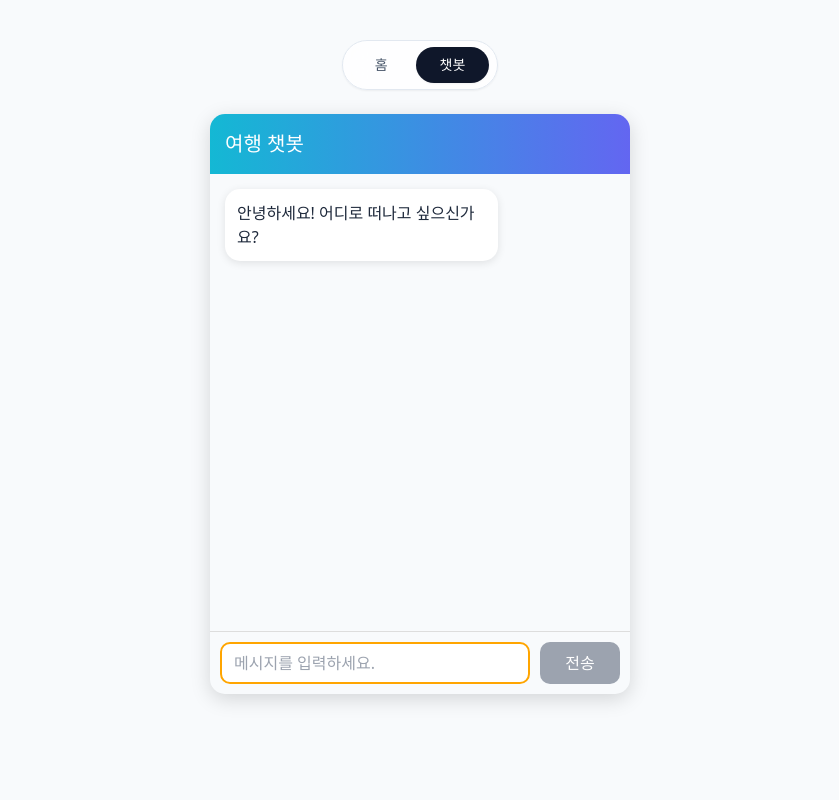
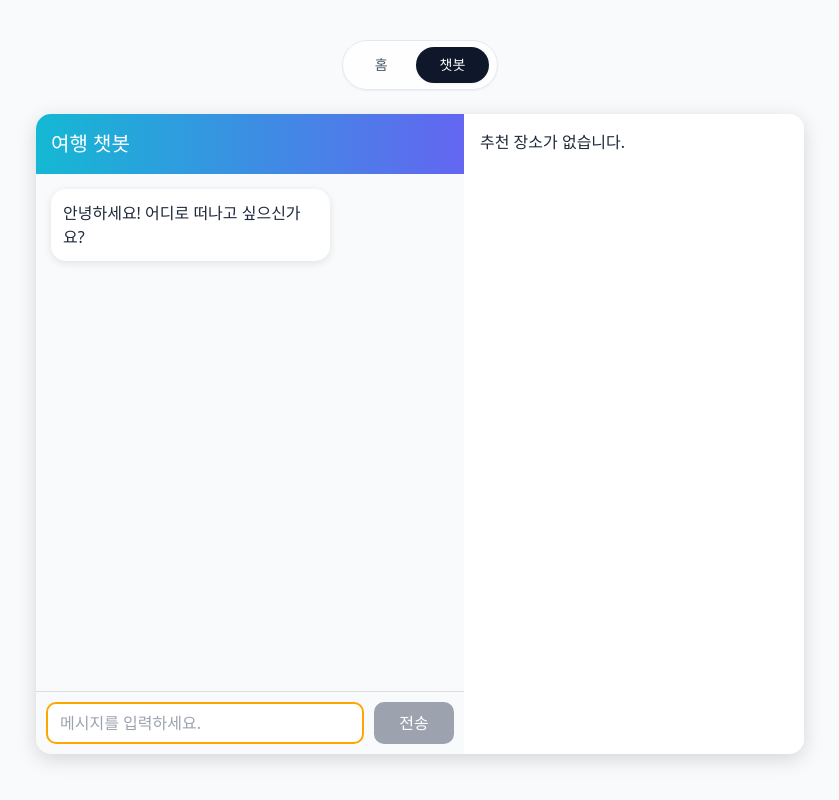
Before and after one commit to H-east-main/team_triple_H_project, a Vue app in the folder frontend/: page /chat in a window 1280 px wide. Shown: the whole page, without its empty margins (220-1059 px from the left). Built offline with nearby package versions, Linux system fonts and the light colour scheme; a web font is replaced by a local one.

Commit message:
chatbot 기능 추가, response에 해당하는 스팟 카드로 보여주기, 상호작용으로 지도 상에 보여주기 추가

```diff
--- a/frontend/src/components/ChatBot.vue
+++ b/frontend/src/components/ChatBot.vue
@@ -1,50 +1,53 @@
 <template>
   <div class="chat-container">
+    <div class="chat-column">
+      <div class="header">여행 챗봇</div>
 
-    <div class="header">
-      여행 챗봇
-    </div>
+      <div class="body" ref="chatBody">
+        <div v-for="(msg,index) in messages" :key="index" :class="['row', msg.role]">
+          <div :class="['bubble', msg.role]">{{ msg.content }}</div>
+        </div>
 
-    <div class="body" ref="chatBody">
-
-      <div
-        v-for="(msg,index) in messages"
-        :key="index"
-        :class="['row',msg.role]"
-      >
-        <div :class="['bubble',msg.role]">
-          {{ msg.content }}
+        <div class="row assistant" v-if="loading">
+          <div class="bubble assistant">응답을 생성 중입니다...</div>
         </div>
       </div>
 
-      <div
-        class="row assistant"
-        v-if="loading"
-      >
-        <div class="bubble assistant">
-          응답을 생성 중입니다...
+      <div class="footer">
+        <input v-model="question" @keyup.enter="sendMessage" placeholder="메시지를 입력하세요." />
+        <button @click="sendMessage" :disabled="loading">{{ loading ? '로딩...' : '전송' }}</button>
+      </div>
+    </div>
+
+    <div class="cards-column">
+      <div v-if="places && places.length" class="cards-title">추천 장소</div>
+      <div v-if="places && places.length" class="cards-grid">
+        <div v-for="place in places" :key="place.id" class="card">
+          <img :src="place.image || defaultImage" class="card-img" alt="place" />
+          <div class="card-body">
+            <div class="card-title">{{ place.title }}</div>
+            <div class="card-address">{{ place.address }}</div>
+            <div class="card-category">{{ place.category }}</div>
+            <button class="card-btn" @click="openMap(place)">자세히 보기</button>
+          </div>
         </div>
       </div>
-
+      <div v-else class="cards-empty">추천 장소가 없습니다.</div>
     </div>
 
-    <div class="footer">
-
-      <input
-        v-model="question"
-        @keyup.enter="sendMessage"
-        placeholder="메시지를 입력하세요."
-      />
-
-      <button
-        @click="sendMessage"
-        :disabled="loading"
-      >
-        {{ loading ? "로딩..." : "전송" }}
-      </button>
-
+    <!-- Modal map -->
+    <div v-if="showMap" class="modal-overlay" @click.self="closeMap">
+      <div class="modal">
+        <div class="modal-header">
+          <h3>{{ mapTitle }}</h3>
+          <button class="modal-close" @click="closeMap">✕</button>
+        </div>
+        <div class="modal-body">
+          <iframe :src="mapSrc" frameborder="0" style="width:100%;height:360px"></iframe>
+          <p class="modal-address">{{ mapAddress }}</p>
+        </div>
+      </div>
     </div>
-
   </div>
 </template>
 
@@ -64,6 +67,29 @@ const messages = ref([
     content: "안녕하세요! 어디로 떠나고 싶으신가요?"
   }
 ]);
+
+// places returned alongside chat response
+const places = ref([])
+const defaultImage = 'https://images.unsplash.com/photo-1507525428034-b723cf961d3e?auto=format&fit=crop&w=800&q=60'
+
+// modal map state
+const showMap = ref(false)
+const mapSrc = ref('')
+const mapAddress = ref('')
+const mapTitle = ref('')
+
+function openMap(place){
+  mapTitle.value = place.title || ''
+  mapAddress.value = place.address || ''
+  const q = encodeURIComponent(mapAddress.value || place.title || '')
+  mapSrc.value = `https://www.google.com/maps?q=${q}&output=embed`
+  showMap.value = true
+}
+
+function closeMap(){
+  showMap.value = false
+  mapSrc.value = ''
+}
 
 function scrollBottom() {
 
@@ -106,6 +132,8 @@ async function sendMessage() {
       role: "assistant",
       content: res.data.answer
     });
+    // populate places if provided
+    places.value = Array.isArray(res.data.places) ? res.data.places : []
 
   } catch (e) {
 
@@ -130,14 +158,15 @@ async function sendMessage() {
 <style scoped>
 
 .chat-container{
-
-  width:420px;
-  height:580px;
+  width: 100%;
+  max-width: 920px;
+  height: 80vh;
+  max-height: 800px;
 
   margin:auto;
 
   display:flex;
-  flex-direction:column;
+  flex-direction:row;
 
   border-radius:15px;
 
@@ -162,15 +191,11 @@ async function sendMessage() {
 }
 
 .body{
-
-  flex:1;
-
+  flex:1 1 auto;
+  min-height: 0;
   padding:15px;
-
   overflow-y:auto;
-
   background:#f8fafc;
-
 }
 
 .row{
@@ -271,4 +296,22 @@ async function sendMessage() {
 
 }
 
+/* right column cards */
+.chat-column{ flex:1 1 0; display:flex; flex-direction:column }
+.cards-column{ width:340px; flex:0 0 340px; padding:16px; background:#fff; overflow:auto }
+.cards-title{ font-weight:700; margin-bottom:8px }
+.cards-grid{ display:grid; grid-template-columns:1fr 1fr; gap:12px }
+.card{ border:1px solid rgba(0,0,0,0.06); border-radius:8px; overflow:hidden; background:#fff }
+.card-img{ width:100%; height:100px; object-fit:cover }
+.card-body{ padding:8px }
+.card-btn{ background:#0f172a; color:#fff; padding:6px 8px; border:none; border-radius:6px; cursor:pointer }
+
+/* modal */
+.modal-overlay{ position:fixed; inset:0; background:rgba(0,0,0,0.4); display:flex; align-items:center; justify-content:center; z-index:50 }
+.modal{ background:#fff; width:90%; max-width:720px; border-radius:8px; overflow:hidden }
+.modal-header{ display:flex; justify-content:space-between; align-items:center; padding:12px; border-bottom:1px solid #eee }
+.modal-body{ padding:12px }
+.modal-address{ margin-top:8px; color:#374151 }
+.modal-close{ background:transparent; border:none; font-size:18px; cursor:pointer }
+
 </style>
```
